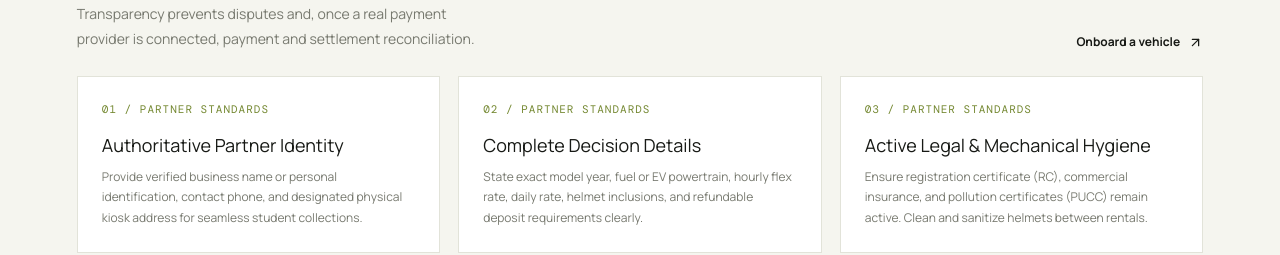
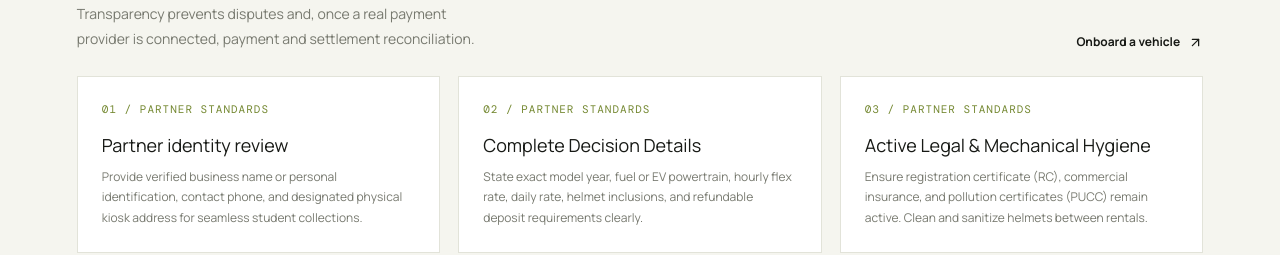
Before and after one commit to Syed-Haseeb97/mobility_03, a Next.js app: page /guidelines in a window 1280 px wide. Shown: the part 1306-1561 px from the top of the page. Built offline with nearby package versions, Linux system fonts and the light colour scheme; no server answers.

Commit message:
copy: explain verification evidence is required before launch

```diff
--- a/app/guidelines/page.tsx
+++ b/app/guidelines/page.tsx
@@ -138,7 +138,7 @@ export default function GuidelinesPage() {
           {[
             {
               n: "01",
-              title: "Authoritative Partner Identity",
+              title: "Partner identity review",
               body: "Provide verified business name or personal identification, contact phone, and designated physical kiosk address for seamless student collections.",
             },
             {
```
